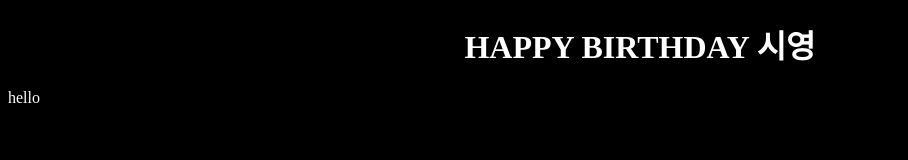
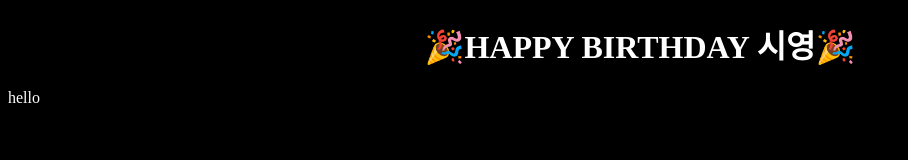
Before and after one commit to xxxjjhhh/xxxjjhhh.github.io, a plain HTML site: page index.html in a window 1280 px wide. Shown: the whole page, without its empty margins (0-908 px from the left). Drawn offline with Linux system fonts and the light colour scheme.

Commit message:
Update index.html

```diff
--- a/index.html
+++ b/index.html
@@ -9,7 +9,7 @@
   </head>
   <body>
       <header>
-        <h1 style="color:#FFFFFF; text-align:center;">HAPPY BIRTHDAY 시영</h1>
+        <h1 style="color:#FFFFFF; text-align:center;">🎉HAPPY BIRTHDAY 시영🎉</h1>
       </header>
       <main>
         <p style="color:#FFFFFF">hello</p>
```
